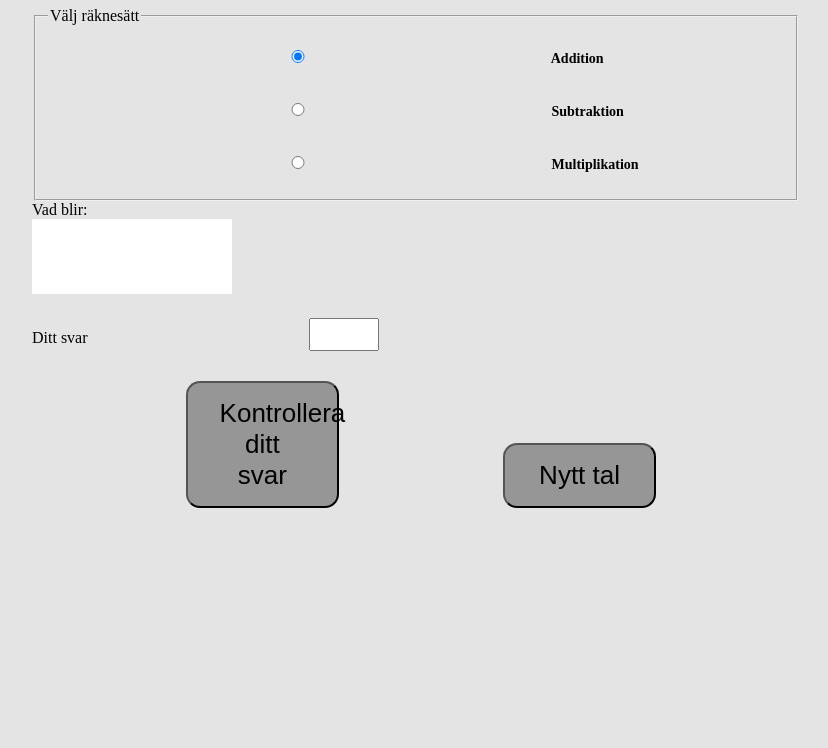
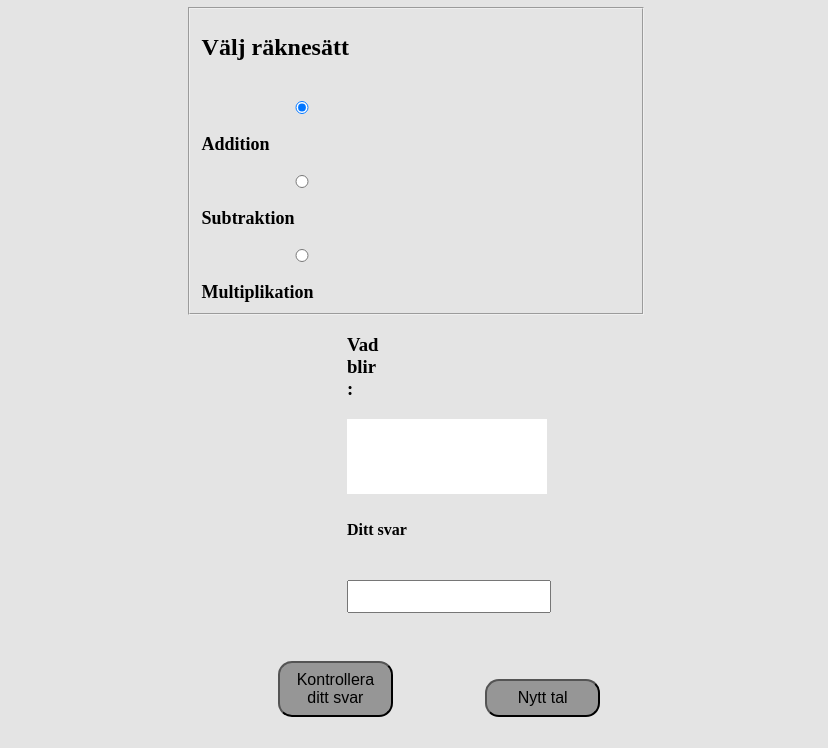
Before and after one commit to Bazzan/MattematikSpel, a plain HTML site: page MatteSpel/Index.html in a window 1280 px wide. Shown: the part 73-821 px from the top of the page, without its empty margins (224-1052 px from the left). Drawn offline with Linux system fonts and the light colour scheme.

Commit message:
123
Småfix

```diff
--- a/MatteSpel/CSS/style.css
+++ b/MatteSpel/CSS/style.css
@@ -13,8 +13,8 @@ body {
 	background-repeat: no-repeat;
 	background-position: center;
 	height: 100%;
-	margin-left: 20%;
-	margin-right: 20%;
+	margin-left: 32%;
+	margin-right: 32%;
 }
 
 #my_centered_buttons {
@@ -27,42 +27,43 @@ body {
 }
 div{
     border: 3px salmon;
-    width: 80%;
-    margin: 10% auto;
+    width: 30%;
+    margin: 5% auto;
 }
 
 p {
 	font-size: 32px;
 	text-align: center;
-	width: 100%;
+	width: 80%;
 	color: white;
 	font-weight: bold;
 }
 
 p.new_font {
-	font-size: 14px;
+	font-size: 18px;
 	text-align: left;
 	width: 100%;
+	display: block;
 	color: black;
 }
 
 input {
 	font-size: 25px;
 	text-align: center;
-	width: 66px;
-	margin: 20px 217px 20px 217px;
+	width: 200px;
+	margin: 20px 217px 20px 0px;
 
 }
 
 button {
 	background-color:rgb(150, 150, 150);
 	display: inline-block;
-	width: 20%;
-	margin: 10px 10px 0px 0px;
+	width: 25%;
+	margin: 5px 0px 0px 0px;
 	margin-left: 20%;
-	padding: 15px 32px;
+	padding: 8px 16px;
 	text-align: center;
-	font-size: 26px;
+	font-size: 16px;
 	border-radius: 14px;
 }
 
@@ -70,7 +71,7 @@ button {
     width:0px;
     margin: 0 auto;
 	margin-top: 0px;
-	margin-left: 0px
+	margin-left: 35%
 	}
 
 #myBox{
--- a/MatteSpel/Index.html
+++ b/MatteSpel/Index.html
@@ -12,12 +12,12 @@
         <script src="JS/JS.js"></script>
 
 <h1>
-    Count this stuff :)
+    Math-101
 </h1>
 
 <form>
     <fieldset>
-     <legend>Välj räknesätt</legend>
+     <h2>Välj räknesätt</h2>
      <p class = new_font>
         <input type = "radio"
                name = "radMath"
@@ -42,18 +42,17 @@
     </fieldset>
   </form>
 
-
-<label for = "box">Vad blir:</label>
 <div id="box">
-    <canvas id="myBox" width="200" height="75"> </canvas>
-
+<h3 for = "box">Vad blir :</h3>
+<canvas id="myBox" width="200" height="75" > </canvas>
 </div>
 
-<footer>
-<label for = "answer">Ditt svar</label>
+<div>
+<h4 for = "answer">Ditt svar</h4>
 <input type = "text"
 id = "answer">
-</footer>
+</div>
+
 <button type = "button"
     id = "checkAnswer"
     onclick = "CheckAnswer()">
```
